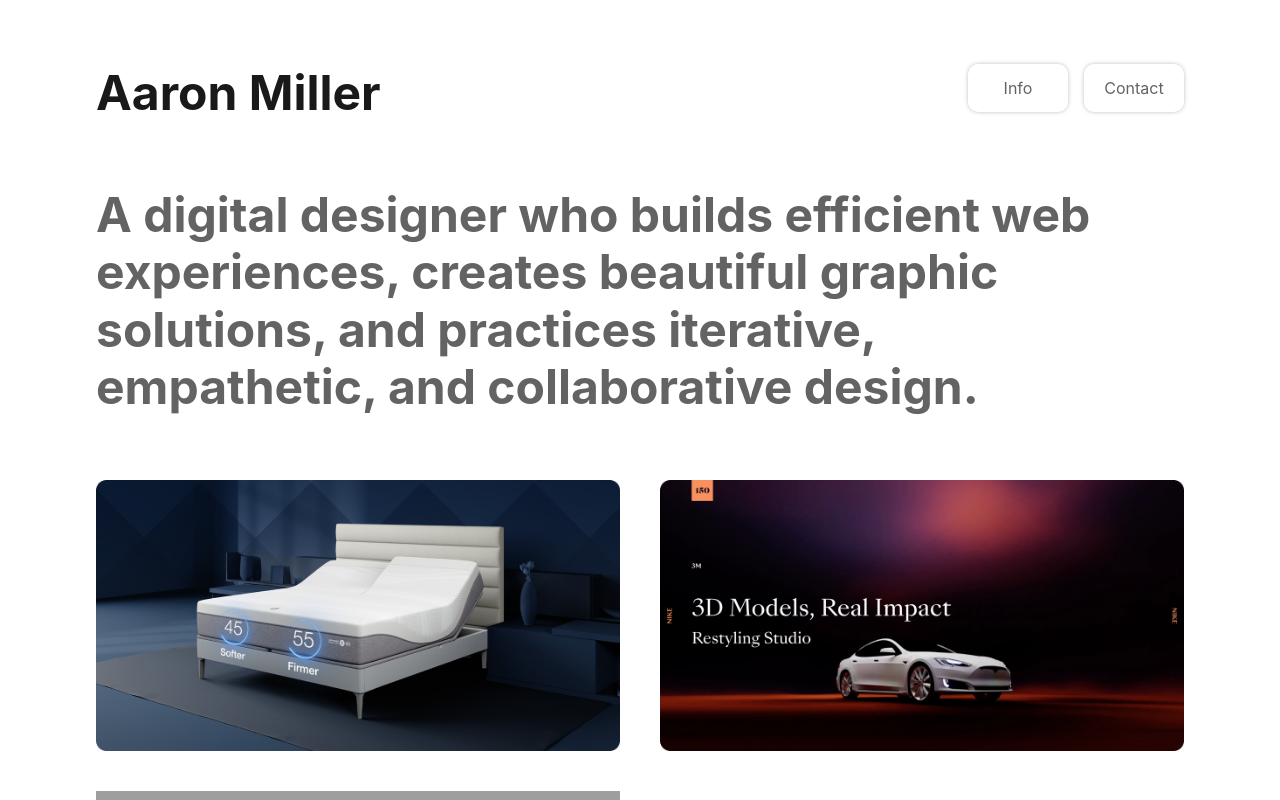
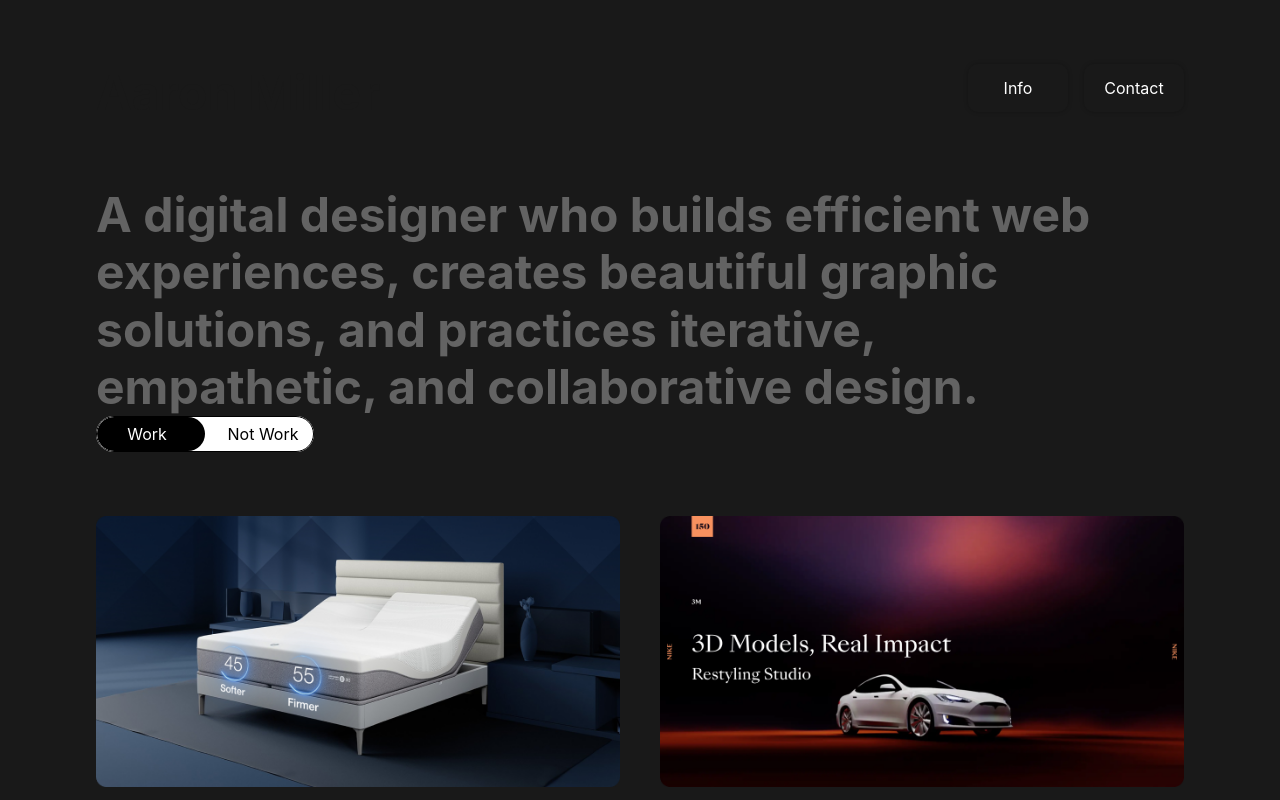
Before and after one commit to KierstenMiller/aaron-miller-portfolio-website, a Next.js app: page / in a window 1280 px wide. Shown: the top 800 px of the page. Built offline with nearby package versions, Linux system fonts and the light colour scheme; grey boxes are pictures that could not be loaded.

Commit message:
rough implementation of switch

```diff
--- /dev/null
+++ b/app/components/molecules/work-switch.module.scss
@@ -0,0 +1,70 @@
+$toggle-background-color-on: rgb(221, 227, 199);
+$toggle-background-color-off: rgb(221, 145, 145);
+$toggle-control-color: rgb(17, 17, 17);
+$toggle-width: 100px;
+$toggle-height: 50px;
+$toggle-gutter: 5px;
+$toggle-radius: 50%;
+$toggle-control-speed: 1s;
+$toggle-control-ease: ease-in;
+
+// These are our computed variables
+// change at your own risk.
+$toggle-radius: $toggle-height / 2;
+$toggle-control-size: $toggle-height - ($toggle-gutter * 2);
+
+.switch-container {
+    overflow: hidden;
+    position: relative;
+    width: fit-content;
+    background-color: black;
+    border: 1px solid white;
+    border-radius: 55px;
+    transition: background-color $toggle-control-speed $toggle-control-ease;
+
+    &.isWork {
+        background-color: white;
+        border: 1px solid black;
+
+        .highlight {
+            left: 0px;
+            right: unset;
+            background-color: black;
+        }
+    }
+
+    .highlight {
+        position: absolute;
+        display: block;
+        left: unset;
+        right: 0;
+        height: 100%;
+        width: 50%;
+        background-color: white;
+        border-radius: 55px;
+        transition-property: left, right, background-color, width;
+        transition-duration: 1s;
+        transition-timing-function: ease;
+    }
+
+    .switch-button {
+        position: relative;
+        min-width: 100px;
+        z-index: 999;
+        padding: $toggle-gutter;
+
+        &.work-button {
+            margin-right: 16px;
+        }
+    }
+
+    .switch-button.work-button {
+        color: white;
+    }
+
+    .switch-button.not-work-button {
+        color: black;
+    }
+
+
+}
--- /dev/null
+++ b/app/components/molecules/work-switch.tsx
@@ -0,0 +1,38 @@
+'use client'
+
+
+import classNames from "classnames";
+import styles from "./work-switch.module.scss";
+
+interface props {
+  isFun: boolean;
+  setIsFun: (isOpen: boolean) => void;
+}
+
+export const Switch = ({isFun, setIsFun}: props) => {
+
+  return <fieldset className={classNames(styles['switch-container'], { [styles['isWork']] : isFun })}>
+    <legend className="sr-only">Project View</legend>
+    <span className={styles["highlight"]}/>
+    <button
+      className={classNames(styles['switch-button'], styles['work-button'])}
+      type="button"
+      id="b01s"
+      aria-checked={isFun === true}
+      role="switch"
+      onClick={() => setIsFun(true)}
+    >
+      Work
+    </button>
+    <button
+    className={classNames(styles['switch-button'], styles['not-work-button'])}
+      type="button"
+      id="b02s"
+      aria-checked={isFun !== true}
+      role="switch"
+      onClick={() => setIsFun(false)}
+    >
+      Not Work
+    </button>
+  </fieldset>
+}
--- a/app/page.module.scss
+++ b/app/page.module.scss
@@ -2,6 +2,12 @@
 @import '/app/styles/space.scss';
 @import '/app/styles/color.scss';
 @import '/app/styles/responsive.scss';
+
+.is-fun {
+    background-color: $deep-black;
+    color: white;
+
+}
 
 .home-header {
     display: flex;
--- a/app/page.tsx
+++ b/app/page.tsx
@@ -1,14 +1,21 @@
+'use client'
+
 import classNames from "classnames";
 import Image from "next/image";
 
+import { useState } from "react";
+
 import { Inventory } from "./components/design/Inventory";
+import { Switch } from "./components/molecules/work-switch";
 import { ProjectNav } from "./components/project-navigation/ProjectNav";
 
 import styles from "./page.module.scss";
 
 export default function Home() {
+  const [isFun, setIsFun] = useState(true);
+
   return (
-    <div>
+    <div className={classNames(styles['page-container'], {[styles["is-fun"]]: isFun})}>
       <header id="top">
         <div className={styles['home-header']}>
           <h1 className="primary-title">Aaron Miller</h1>
@@ -20,12 +27,9 @@ export default function Home() {
         <p className={classNames(styles['header-description'])}>A digital designer who builds efficient web experiences, creates beautiful graphic solutions, and practices iterative, empathetic, and collaborative design.</p>
       </header>
       <main>
-        {/* <nav aria-label="Primary" className="work-menu mb-24">
-          <ul>
-            <li className="main-link work"><a href="">Work</a></li>
-            <li className="main-link not-work"><a href="/not-work">Not Work</a></li>
-          </ul>
-        </nav> */}
+        <div className="work-menu mb-24">
+          <Switch isFun={isFun} setIsFun={setIsFun}/>
+        </div>
         <ProjectNav ariaLabel="Secondary" />
         <div id="profile" className={styles['profile']}>
           <h2 className="secondary-title mobile-max-down-only">Hi, I&apos;m Aaron!</h2>
```
